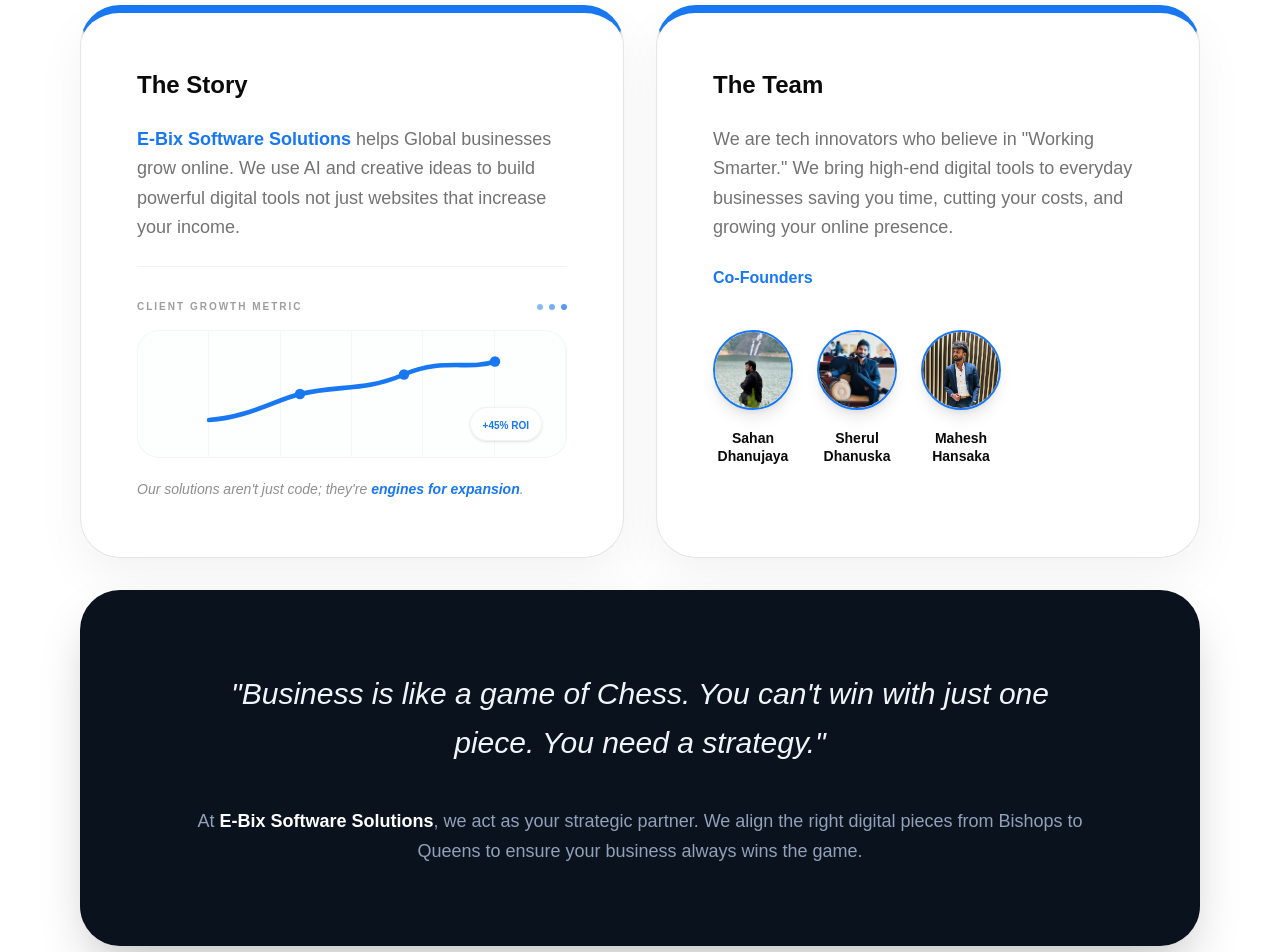
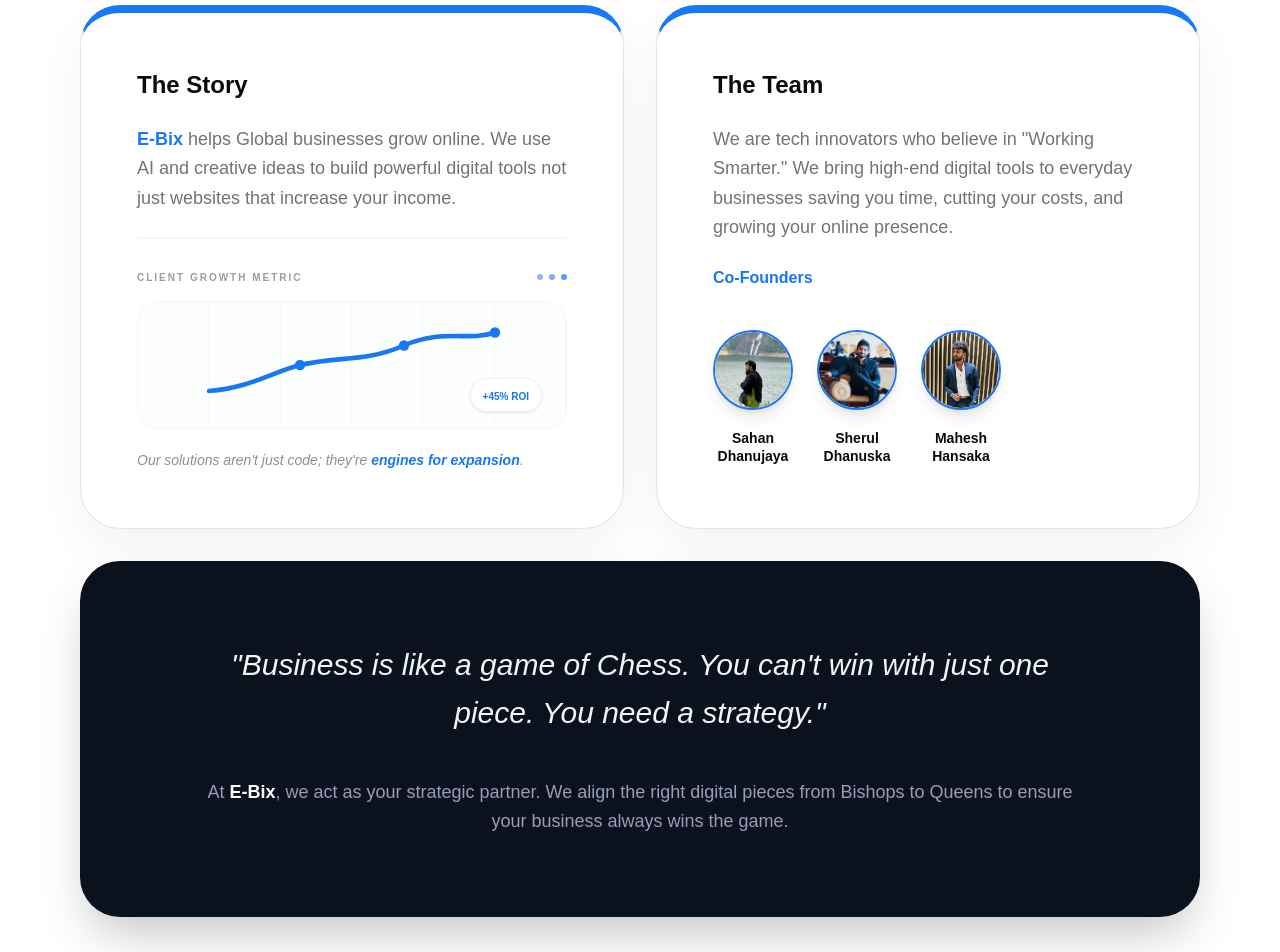
Before and after one commit to E-Bix-Software-Solutions/E-Bix-Website, a React (Vite) app: page / in a window 1280 px wide. Shown: the part 1120-2072 px from the top of the page. Built offline with nearby package versions, Linux system fonts and the light colour scheme.

Commit message:
feat: added info.ts file

```diff
--- /dev/null
+++ b/src/data/info.ts
@@ -0,0 +1,6 @@
+export const INFO = {
+  companyName: "E-Bix",
+  email: "support@e-bix.com",
+  phone: "+1-555-0199",
+  address: "123 Innovation Way, Suite 100",
+};
--- a/src/pages/aboutpage/aboutpage.tsx
+++ b/src/pages/aboutpage/aboutpage.tsx
@@ -1,4 +1,5 @@
 import { motion, type Variants } from "framer-motion";
+import { INFO } from "@/data/info";
 
 const AboutPage = () => {
   const containerVariants: Variants = {
@@ -119,9 +120,7 @@
               The Story
             </h3>
             <p className="text-muted-foreground text-md md:text-lg leading-relaxed">
-              <span className="font-bold text-ebix-blue">
-                E-Bix Software Solutions
-              </span>{" "}
+              <span className="font-bold text-ebix-blue">{INFO.companyName}</span>{" "}
               helps <span>Global businesses grow online.</span> We use AI and
               creative ideas to build powerful digital tools not just websites
               that <span>increase your income.</span>
@@ -292,10 +291,7 @@
               piece. You need a strategy."
             </p>
             <p className="text-md md:text-lg text-slate-400 leading-relaxed font-light">
-              At{" "}
-              <span className="text-white font-semibold">
-                E-Bix Software Solutions
-              </span>
+              At <span className="text-white font-semibold">{INFO.companyName}</span>
               , we act as your strategic partner. We align the right digital
               pieces from Bishops to Queens to ensure your business always wins
               the game.
--- a/src/pages/contactpage/ContactPage.tsx
+++ b/src/pages/contactpage/ContactPage.tsx
@@ -2,6 +2,7 @@
 import { motion } from "framer-motion";
 import { Phone, Mail, MapPin, MessageSquare, User } from "lucide-react";
 import { useLoader } from "@/components/providers/LoaderProvider";
+import { INFO } from "@/data/info";
 
 const WhatsAppIcon = ({ className }: { className?: string }) => (
   <svg
@@ -120,7 +121,7 @@
                 <p className="text-muted-foreground text-sm">
                   Mon-Fri from 8am to 5pm
                 </p>
-                <p className="font-medium mt-1">+94 75 074 7029</p>
+                <p className="font-medium mt-1">{INFO.phone}</p>
               </div>
             </motion.div>
 
@@ -136,7 +137,7 @@
                 <p className="text-muted-foreground text-sm">
                   Our friendly team is here to help.
                 </p>
-                <p className="font-medium mt-1">hello@e-bix.com</p>
+                <p className="font-medium mt-1">{INFO.email}</p>
               </div>
             </motion.div>
 
@@ -152,7 +153,7 @@
                 <p className="text-muted-foreground text-sm">
                   Come say hello at our office HQ.
                 </p>
-                <p className="font-medium mt-1">Colombo, Sri Lanka</p>
+                <p className="font-medium mt-1">{INFO.address}</p>
               </div>
             </motion.div>
           </motion.div>
--- a/src/pages/heropage/HeroPage.tsx
+++ b/src/pages/heropage/HeroPage.tsx
@@ -1,6 +1,7 @@
 import { motion, type Variants } from "framer-motion";
 import { ArrowRight, ShieldCheck } from "lucide-react";
 import { Button } from "@/components/ui/button"; // Adjust according to your shadcn paths
+import { INFO } from "@/data/info";
 
 // Animation Variants for parent-child staggering
 const containerVariants = {
@@ -37,7 +38,7 @@
 
 export default function HeroPage() {
 
-  const COMPANY_NAME = import.meta.env.VITE_COMPANY_NAME || "E-Bix"; // Fallback to "E-Bix" if not defined
+  const COMPANY_NAME = INFO.companyName || import.meta.env.VITE_COMPANY_NAME || "E-Bix";
   return (
     <div className="relative min-h-[90vh] w-full overflow-hidden bg-background flex items-center justify-center px-4 sm:px-6 lg:px-8 py-8 sm:py-12 lg:py-4">
 
--- a/src/pages/ourworkpage/ourwork.tsx
+++ b/src/pages/ourworkpage/ourwork.tsx
@@ -5,6 +5,7 @@
 import ProjectModal from "@/components/modals/ProjectModal";
 import { useProjectModal } from "@/hooks/useProjectModal";
 import { caseStudies } from "@/data/projects";
+import { INFO } from "@/data/info";
 
 const containerVariants: Variants = {
   hidden: { opacity: 0 },
@@ -150,6 +151,7 @@
               Let's collaborate to build something truly exceptional for your
               business.
             </p>
+            <p className="text-blue-100 text-lg font-bold">Partner with {INFO.companyName}.</p>
             <div className="flex flex-wrap justify-center gap-4">
               <a
                 href="#contactus"
--- a/src/pages/servicepage/ServicePage.tsx
+++ b/src/pages/servicepage/ServicePage.tsx
@@ -1,5 +1,6 @@
 import { motion } from "framer-motion";
 import { Smartphone, Play, Building, TrendingUp } from "lucide-react";
+import { INFO } from "@/data/info";
 
 const services = [
   {
@@ -81,7 +82,7 @@
             className="text-gray-300 dark:text-gray-400 max-w-2xl mx-auto text-sm md:text-base leading-relaxed"
           >
             We build robust digital foundations and deploy cutting-edge growth
-            strategies so you can easily Work Smarter, Not Harder.
+            strategies so you can easily Work Smarter, Not Harder. Partner with {INFO.companyName}.
           </motion.p>
         </motion.div>
 
```
